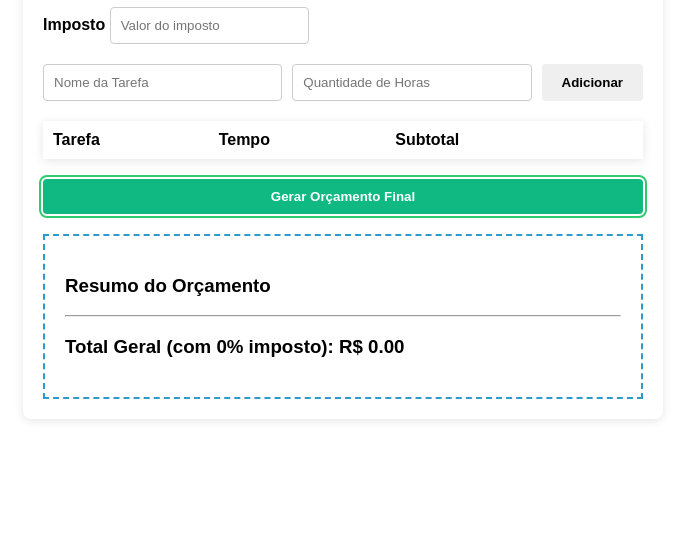
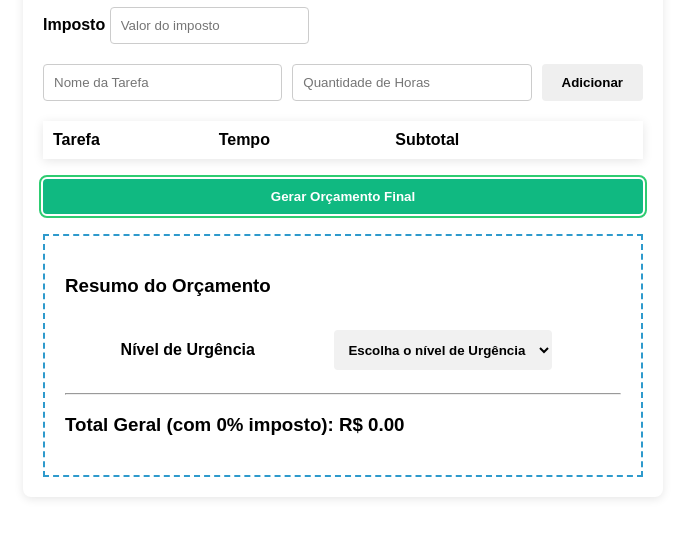
Before and after one commit to Rafael-Massao/to-do-list, a plain HTML site: page page/index.html in a window 1280 px wide. Both pictures are taken after a click on the button "Gerar Orçamento Final". Shown: the part 156-694 px from the top of the page, without its empty margins (297-982 px from the left). Drawn offline with Linux system fonts and the light colour scheme.

Commit message:
quarto commit

```diff
--- a/page/index.html
+++ b/page/index.html
@@ -23,6 +23,8 @@
             <input type="number" id="horas" placeholder="Quantidade de Horas">
             <button class="adicionar" onclick="adicionarTarefa()">Adicionar</button>
         </div>
+
+
         <section>
             <table>
                 <thead>
@@ -39,6 +41,16 @@
         <button class="gerar" onclick="mostrarOrcamento()">Gerar Orçamento Final</button>
 
         <div id="orcamento" style="display: none;"> <h3>Resumo do Orçamento</h3>
+            <div class="campo-urgencia">
+            <label id="input-urgencia">Nível de Urgência</label>
+                <select id="urgencia" onchange="alterarUrgencia()">
+                    <option value="" disabled selected>Escolha o nível de Urgência</option>
+                    <option value="1">Normal</option>
+                    <option value="1.2">Urgência (+20%)</option>
+                    <option value="1.5">Muita Urgência (+50%)</option>
+                </select>
+            </div>
+
             <div id="conteudo-orcamento"></div>
             <hr>
             <h3 id="total-final">Total: R$ 0,00</h3>
--- a/script/script.js
+++ b/script/script.js
@@ -24,6 +24,7 @@ function adicionarTarefa() {
     campoNome.value = '';
     campoHoras.value = '';
 
+
     atualizarTela(); //Função para mostrar a novidade na tabela(Atualiza a tela mostrando a nova tarefa)
 }
 
@@ -44,7 +45,8 @@ function atualizarTela() {
         corpoTabela.innerHTML = ''; //Apaga tudo o que está na tabela agora para não duplicar os itens.
 
     tarefas.forEach(t => { //Para cada tarefa (t) na lista:
-        const subtotal = t.horas * valorHora; //Calcula o subtotal.
+        //const urgencia = document.getElementById('urgencia').value;
+        const subtotal = t.horas * valorHora; //* urgencia; //Calcula o subtotal.
         corpoTabela.innerHTML += //Adiciona a tarefa na lista com "+="(Significa mantenha o que já existe e adicione ao final).
         //Cria uma linha de tabela(tr) com as células(td) na horizontal(Por ser apenas uma linha) seguido do botão de apagar.
         `<tr>
@@ -62,6 +64,7 @@ function mostrarOrcamento() {
     const valorHora = parseFloat(document.getElementById('valorHora').value); //Valor da hora(Decimal).
     const areaResumo = document.getElementById('conteudo-orcamento'); //Onde o resumo(Nota fiscal) aparece.
     const imposto = parseFloat(document.getElementById('imposto').value) || 0; //Valor do imposto(Decimal).
+    //const urgencia = document.getElementById('urgencia').value;
 
     //Alerta para preços muito baixos
     if (valorHora > 0 && valorHora <= 24) {
@@ -74,9 +77,32 @@ function mostrarOrcamento() {
     }).join(''); //Junta tudo em um único blocão de texto para colocar na tela.
 
     const somaBruta = tarefas.reduce((acc, t) => acc + (t.horas * valorHora), 0); //O totalizador(.reduce) calcula o valor de cada tarefa da lista e joga dentro do acumulador(acc).
-    const totalFinal = somaBruta * (1 + imposto / 100); //Fórmula do imposto
+    const totalFinal = somaBruta * (1 + imposto / 100); // * urgencia; //Fórmula do imposto
 
     document.getElementById('total-final').innerText = `Total Geral (com ${imposto}% imposto): R$ ${totalFinal.toFixed(2)}`; //Atualiza o texto do Total Geral com o resultado final formatado.
     document.getElementById('orcamento').style.display = 'block'; //Faz o quadro de resumo(Que estava escondido) aparecer para o usuário.
 
 }
+
+function alterarUrgencia(){
+    const valorHora = parseFloat(document.getElementById('valorHora').value); //Valor da hora(Decimal).
+    const areaResumo = document.getElementById('conteudo-orcamento'); //Onde o resumo(Nota fiscal) aparece.
+    const imposto = parseFloat(document.getElementById('imposto').value) || 0; //Valor do imposto(Decimal).
+    const urgencia = document.getElementById('urgencia').value;
+
+    //Alerta para preços muito baixos
+    if (valorHora > 0 && valorHora <= 24) {
+        alert('⚠️ Alerta de Preços! \n \n HTML: R$ 25—45/h \n CSS: R$ 40—75/h \n JS: R$ 80—150/h');
+    }
+
+    areaResumo.innerHTML = tarefas.map(t => { //Transforma cada tarefa em um parágrafo com o cálculo detalhado.
+        const custo = t.horas * valorHora;
+        return `<p>${t.nome}: ${t.horas}h x R$${valorHora} = <b>R$ ${custo.toFixed(2)}</b></p>`; //Retorna a parte do cálculo detalhado.
+    }).join(''); //Junta tudo em um único blocão de texto para colocar na tela.
+
+    const somaBruta = tarefas.reduce((acc, t) => acc + (t.horas * valorHora), 0); //O totalizador(.reduce) calcula o valor de cada tarefa da lista e joga dentro do acumulador(acc).
+    const totalFinal = somaBruta * (1 + imposto / 100) * urgencia; //Fórmula do imposto
+
+    document.getElementById('total-final').innerText = `Total Geral (com ${imposto}% imposto): R$ ${totalFinal.toFixed(2)}`; //Atualiza o texto do Total Geral com o resultado final formatado.
+    document.getElementById('orcamento').style.display = 'block';
+}
--- a/style/style.css
+++ b/style/style.css
@@ -88,6 +88,31 @@ td {
     padding: 20px;
     border: 2px dashed #2e9acc;
 }
+select {
+    background-color: #f1f1f1;
+    border: none;
+    color: black;
+    margin: 3%;
+    margin-left: 15%;
+    outline: none;
+    transition: 0.3s;
+    height: 40px;
+    cursor: pointer;
+    padding: 10px;
+    border: none;
+    border-radius: 4px;
+    font-weight: bold;
+}
+select:hover {
+    transition: all 0.3s ease;
+    border-color: #3498db;
+    box-shadow: 0 0 8px rgba(52, 152, 219, 0.5);
+    scale: 1.02;
+}
+.campo-urgencia {
+    margin-left: 10%;
+}
+
 @media (max-width: 480px) {
     .caixa {
         width: 95%;
```
